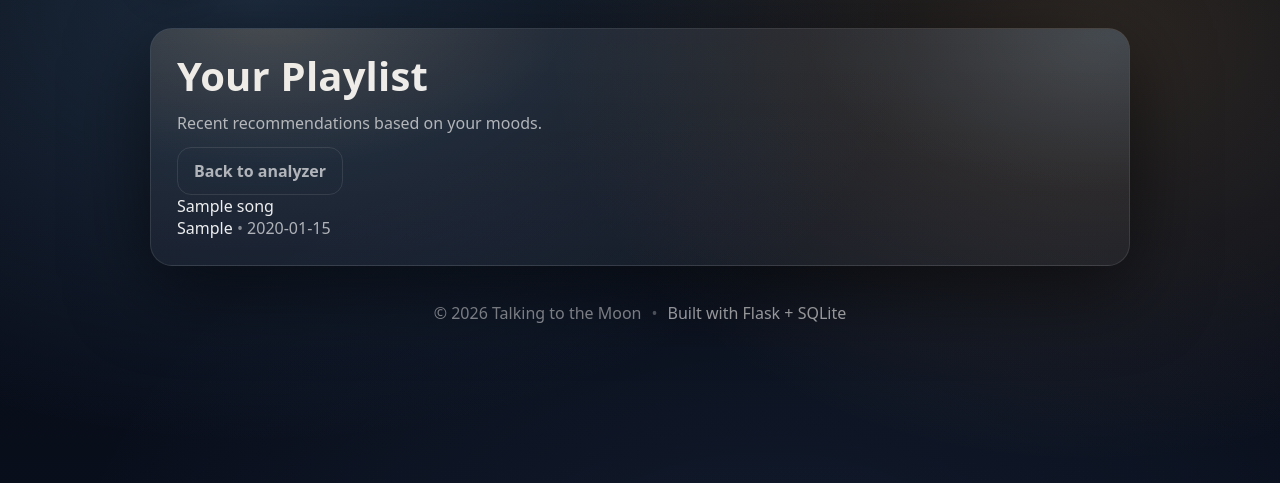
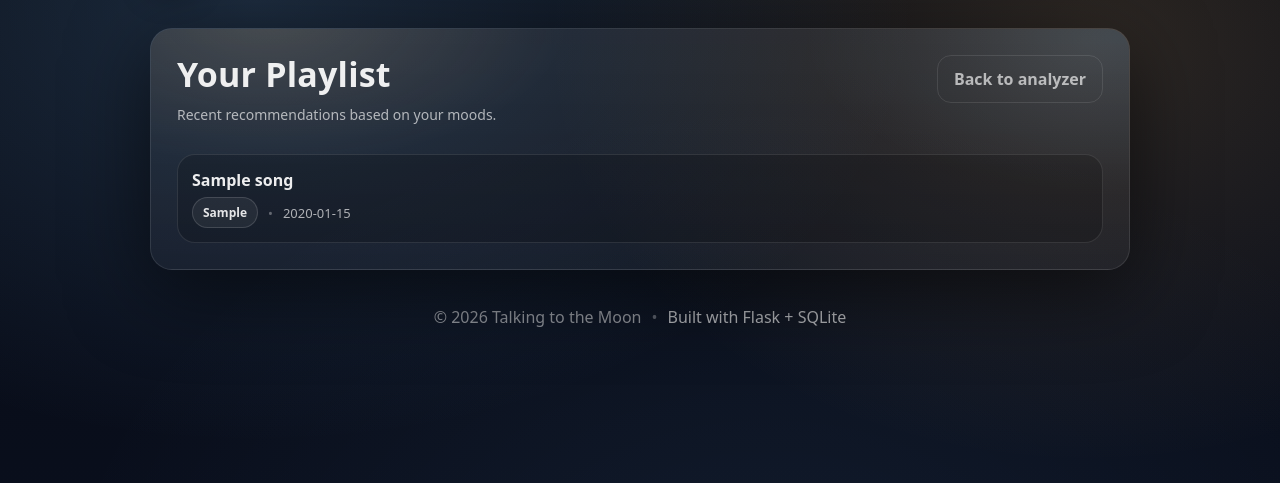
Before and after one commit to Naomi2468/MiniWebApplication, a Flask app: page /playlist in a window 1280 px wide. Shown: the part 77-560 px from the top of the page. Run offline with Flask 3, Linux system fonts and the light colour scheme; the visitor is signed in with stand-in values (Sample User, id 1); tables that the repository leaves empty hold one stand-in row (values such as "Sample post").

Commit message:
Update style.css

```diff
--- a/static/style.css
+++ b/static/style.css
@@ -107,7 +107,7 @@ body{
   color: rgba(0,0,0,0.88);
   background: linear-gradient(135deg, var(--accent), rgba(124,192,255,0.65));
   border: 1px solid rgba(255,255,255,0.25);
-  font-weight: 700;
+  font-weight: 800;
 }
 .nav-cta:hover{
   transform: translateY(-1px);
@@ -133,8 +133,12 @@ body{
     radial-gradient(520px 260px at 95% 15%, rgba(124,192,255,0.14), transparent 60%);
   pointer-events:none;
 }
+.card > *{
+  position: relative;
+  z-index: 1;
+}
 
-/* Typography helpers */
+/* Typography */
 h1,h2,h3{ margin: 0 0 14px; letter-spacing: 0.2px; }
 h1{ font-size: 40px; line-height: 1.05; }
 h2{ font-size: 24px; }
@@ -142,6 +146,35 @@ p{ color: var(--muted); margin: 10px 0; line-height: 1.6; }
 strong, b{ color: var(--text); }
 .small{ font-size: 12px; color: var(--muted2); }
 .muted{ color: var(--muted); }
+
+.page-title{
+  font-size: 34px;
+  line-height: 1.15;
+  margin-bottom: 10px;
+}
+
+.subtitle{
+  margin-top: 0;
+  margin-bottom: 14px;
+  color: var(--muted);
+  font-size: 14px;
+}
+
+.hint{
+  margin-top: 10px;
+  color: var(--muted2);
+  font-size: 12px;
+}
+
+.link{
+  color: var(--accent2);
+  text-decoration: none;
+  border-bottom: 1px dashed rgba(124,192,255,0.45);
+}
+.link:hover{
+  color: var(--text);
+  border-bottom-color: rgba(255,255,255,0.35);
+}
 
 /* Forms */
 .form{
@@ -188,7 +221,7 @@ textarea{ min-height: 120px; resize: vertical; }
   color: var(--text);
   cursor:pointer;
   text-decoration:none;
-  font-weight: 700;
+  font-weight: 800;
   transition: 0.18s ease;
 }
 .btn:hover{ transform: translateY(-1px); background: rgba(255,255,255,0.10); }
@@ -203,6 +236,7 @@ textarea{ min-height: 120px; resize: vertical; }
   color: var(--muted);
 }
 .btn-ghost:hover{ color: var(--text); background: rgba(255,255,255,0.05); }
+button.btn{ appearance:none; -webkit-appearance:none; }
 
 /* Flash messages */
 .flash-stack{
@@ -231,7 +265,7 @@ textarea{ min-height: 120px; resize: vertical; }
   border: 1px solid var(--border);
 }
 .kv-item .k{ color: var(--muted2); font-size: 12px; margin-bottom: 6px; }
-.kv-item .v{ color: var(--text); font-size: 16px; font-weight: 700; }
+.kv-item .v{ color: var(--text); font-size: 16px; font-weight: 800; }
 
 /* Audio */
 .audio-wrap{
@@ -242,23 +276,76 @@ textarea{ min-height: 120px; resize: vertical; }
   background: rgba(0,0,0,0.18);
 }
 
-/* Simple list/table */
-.table{
-  width:100%;
-  border-collapse: collapse;
-  overflow:hidden;
-  border-radius: 16px;
-  border: 1px solid var(--border);
+/* Auth cards */
+.card.narrow{
+  max-width: 520px;
+  margin-left: auto;
+  margin-right: auto;
+}
+
+/* Playlist */
+.row-between{
+  display:flex;
+  align-items:flex-start;
+  justify-content:space-between;
+  gap: 12px;
+  flex-wrap: wrap;
+}
+
+.list{
+  display:grid;
+  gap: 10px;
+  margin-top: 14px;
+}
+
+.list-item{
+  border-radius: 18px;
+  border: 1px solid rgba(255,255,255,0.10);
   background: rgba(0,0,0,0.18);
+  padding: 14px 14px;
+  transition: 0.18s ease;
 }
-.table th, .table td{
-  text-align:left;
-  padding: 12px 12px;
-  border-bottom: 1px solid rgba(255,255,255,0.08);
+.list-item:hover{
+  transform: translateY(-1px);
+  background: rgba(0,0,0,0.22);
+  border-color: rgba(255,255,255,0.16);
+}
+
+.list-title{
+  color: var(--text);
+  font-weight: 900;
+  font-size: 16px;
+  margin-bottom: 6px;
+}
+
+.list-meta{
+  display:flex;
+  align-items:center;
+  gap: 10px;
+  flex-wrap: wrap;
   color: var(--muted);
+  font-size: 13px;
 }
-.table th{ color: var(--text); font-size: 13px; }
-.table tr:last-child td{ border-bottom:none; }
+
+.pill{
+  display:inline-flex;
+  align-items:center;
+  padding: 6px 10px;
+  border-radius: 999px;
+  border: 1px solid rgba(255,255,255,0.14);
+  background: rgba(255,255,255,0.06);
+  color: rgba(255,255,255,0.88);
+  font-weight: 800;
+  font-size: 12px;
+}
+
+.empty{
+  margin-top: 14px;
+  padding: 16px;
+  border-radius: 18px;
+  border: 1px dashed rgba(255,255,255,0.18);
+  background: rgba(0,0,0,0.16);
+}
 
 /* Footer */
 .site-footer{
```
